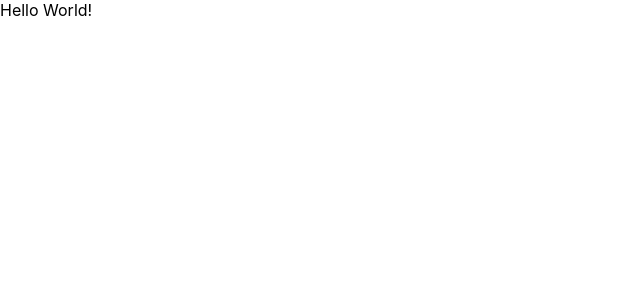
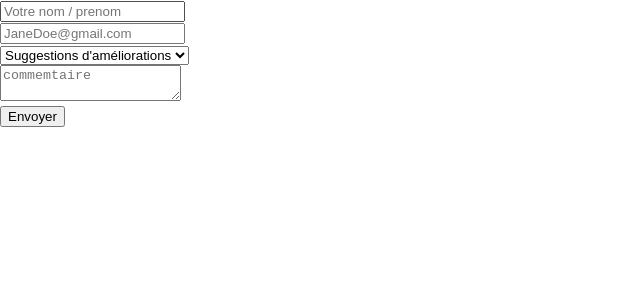
Before and after one commit to WildCodeSchool/nts-js-202009-p2-herbier, a React (Create React App) app: page / in a window 1280 px wide. Shown: the top 300 px of the page, without its empty margins (0-640 px from the left). Built offline with nearby package versions, Linux system fonts and the light colour scheme.

Commit message:
ajout de la stucture du formulaire de contact

```diff
--- a/package.json
+++ b/package.json
@@ -8,7 +8,8 @@
     "@testing-library/user-event": "^7.2.1",
     "react": "^16.14.0",
     "react-dom": "^16.14.0",
-    "react-scripts": "3.4.3"
+    "react-scripts": "3.4.3",
+    "styled-components": "^5.2.0"
   },
   "scripts": {
     "start": "react-scripts start",
--- a/src/App.jsx
+++ b/src/App.jsx
@@ -1,8 +1,13 @@
 import React from 'react';
 import './App.css';
+import ContactForm from './components/ContactForm'
 
 function App() {
-  return <div className="App">Hello World!</div>;
+  return (
+    <div className="App">
+      <ContactForm />
+    </div>
+  );
 }
 
 export default App;
--- /dev/null
+++ b/src/components/ContactForm.jsx
@@ -0,0 +1,41 @@
+import React from 'react';
+
+function ContactForm() {
+  const sendMessage = (event) => {
+    alert('Votre message à été envoyer');
+    event.preventDefault();
+  };
+  return (
+    <form onSubmit={sendMessage}>
+      <div>
+        <label>
+          <input type="text" placeholder="Votre nom / prenom" />
+        </label>
+      </div>
+      <div>
+        <label>
+          <input type="text" placeholder="JaneDoe@gmail.com"></input>
+        </label>
+      </div>
+      <div>
+        <label>
+          <select placeholder="Objet">
+            <option>Suggestions d'améliorations</option>
+            <option>Signaler un bug</option>
+            <option>Nous Encourager</option>
+          </select>
+        </label>
+      </div>
+      <div>
+        <label>
+          <textarea placeholder="commemtaire" />
+        </label>
+      </div>
+      <div>
+        <input type="submit" value="Envoyer" />
+      </div>
+    </form>
+  );
+}
+
+export default ContactForm;
```
Also changed, not shown: 1 other file (tests, documents, lock files or other folders).
